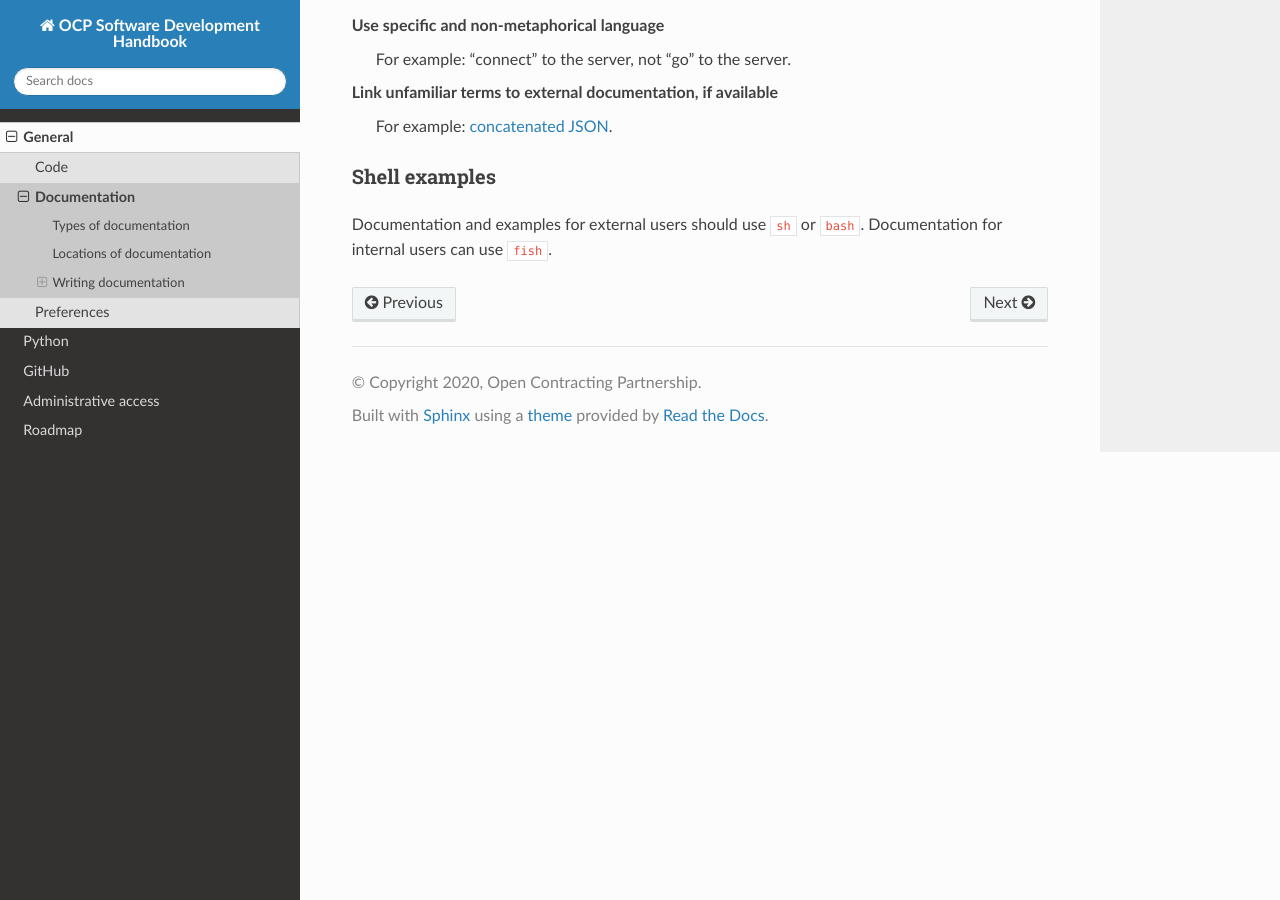
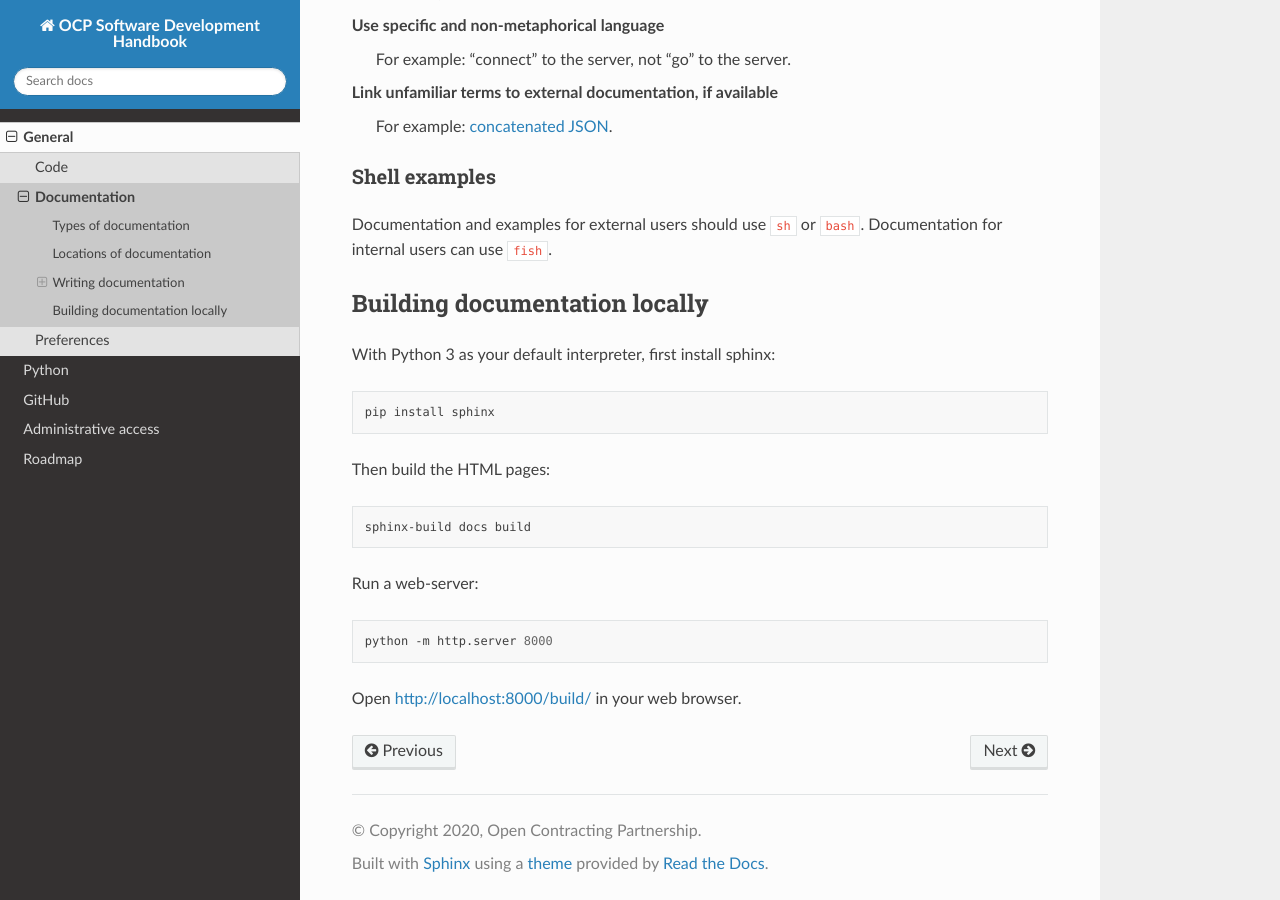
Before and after one commit to open-contracting/software-development-handbook, a Sphinx documentation site: the page built from docs/general/documentation.rst, in a window 1280 px wide and 900 px high, scrolled down 1057 px. Built offline with Sphinx 7.4.7 and the Read the Docs theme 2.0.0, drawn with Linux system fonts in a browser that asks for light colours.

Commit message:
Add instructions to build docs locally

```diff
--- a/docs/general/documentation.rst
+++ b/docs/general/documentation.rst
@@ -49,3 +49,26 @@ Shell examples
 ~~~~~~~~~~~~~~
 
 Documentation and examples for external users should use ``sh`` or ``bash``. Documentation for internal users can use ``fish``.
+
+Building documentation locally
+--------------------------------
+
+With Python 3 as your default interpreter, first install sphinx:
+
+.. code-block:: bash
+
+  pip install sphinx
+
+Then build the HTML pages:
+
+.. code-block:: bash
+
+  sphinx-build docs build
+
+Run a web-server:
+
+.. code-block:: bash
+
+  python -m http.server 8000
+
+Open http://localhost:8000/build/ in your web browser.
```
